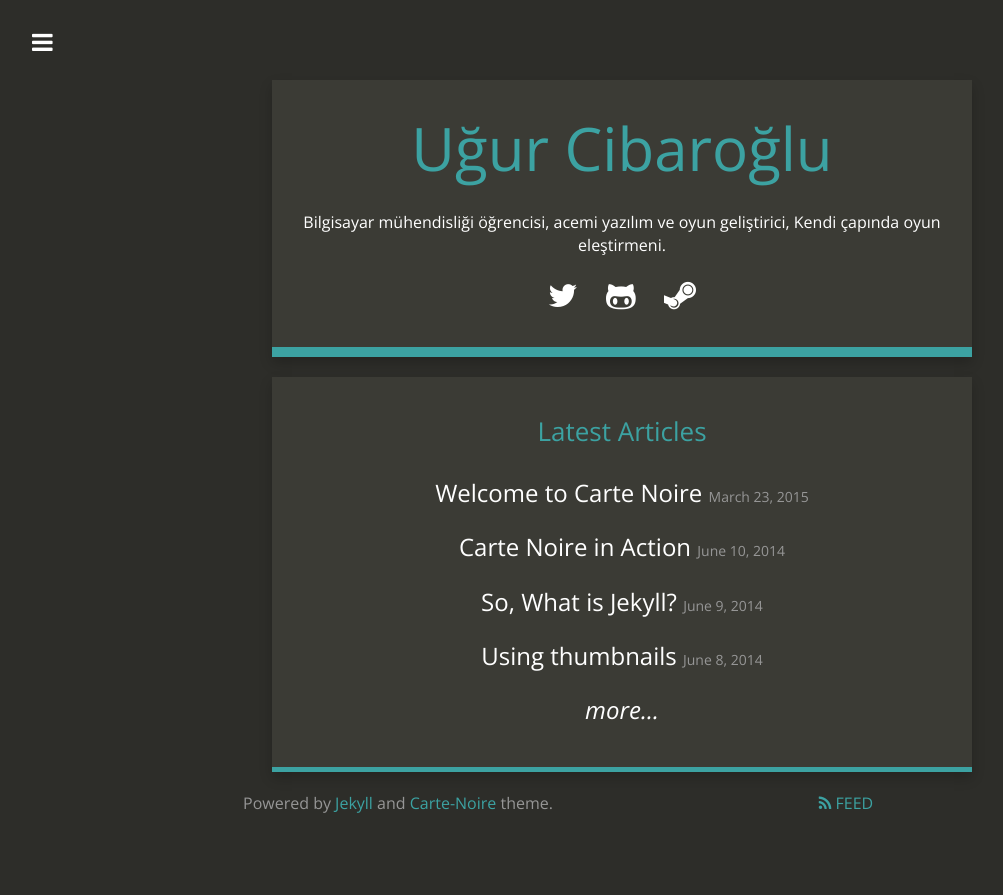
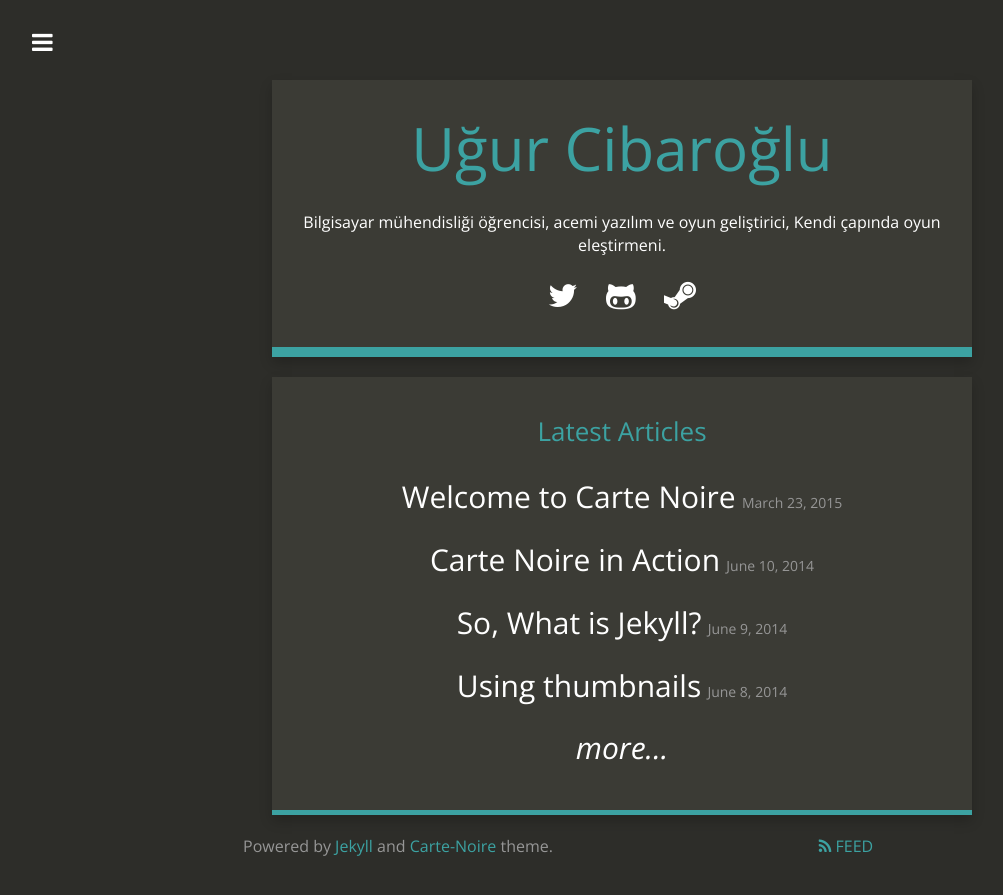
Before and after one commit to uCibar/uCibar.github.io, a Jekyll site: the page built from index.html, in a window 1280 px wide. Shown: the top 895 px of the page, without its empty margins (18-1021 px from the left). Built offline with Jekyll 4.4.1, drawn with Linux system fonts in a browser that asks for light colours; nearby versions of some CDN libraries.

Commit message:
yazı başlıkları büyütüldü

```diff
--- a/css/style.css
+++ b/css/style.css
@@ -10,3 +10,7 @@
 .links{
   margin-top: 15px;
 }
+
+.index .articles a{
+  font-size: 30px;
+}
```
